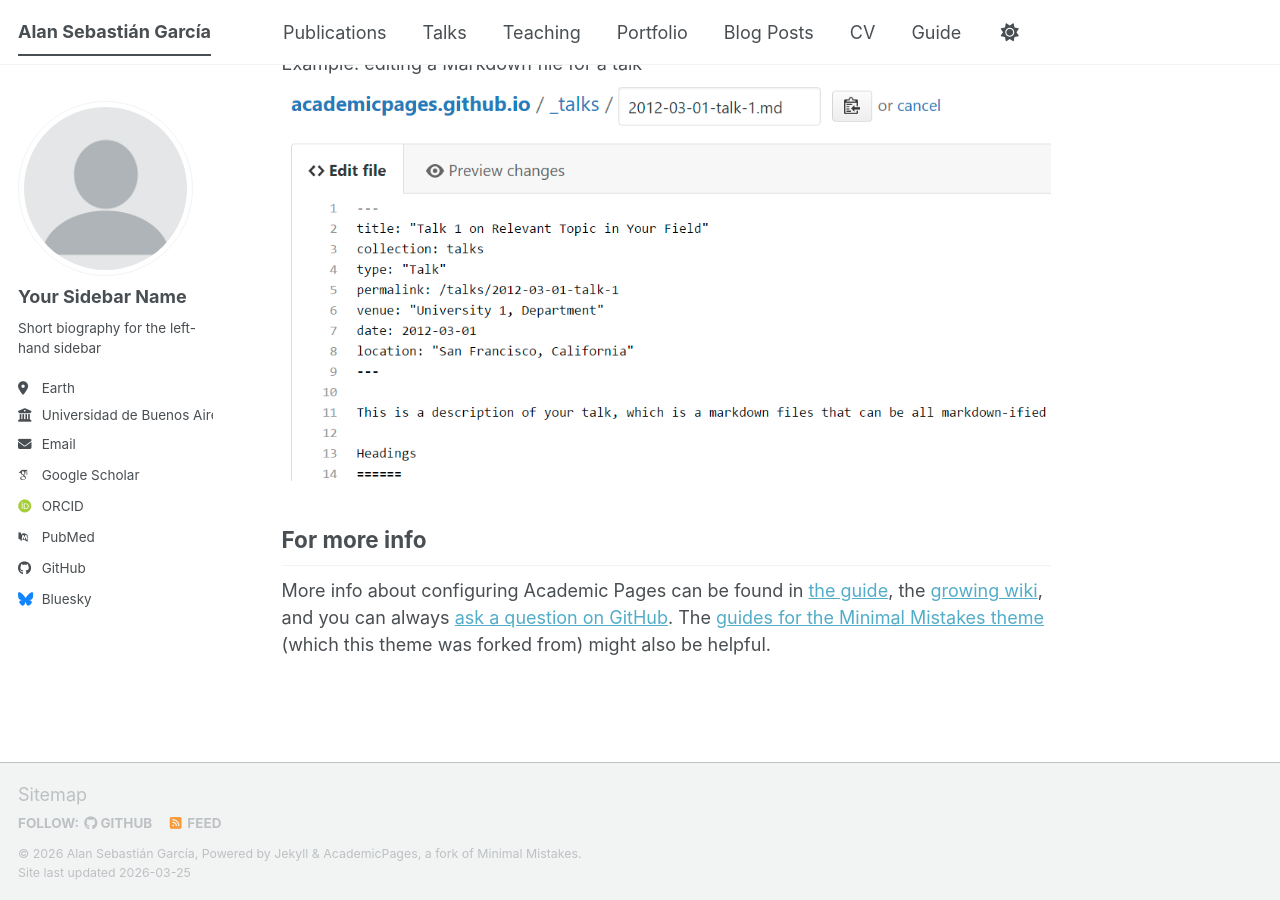
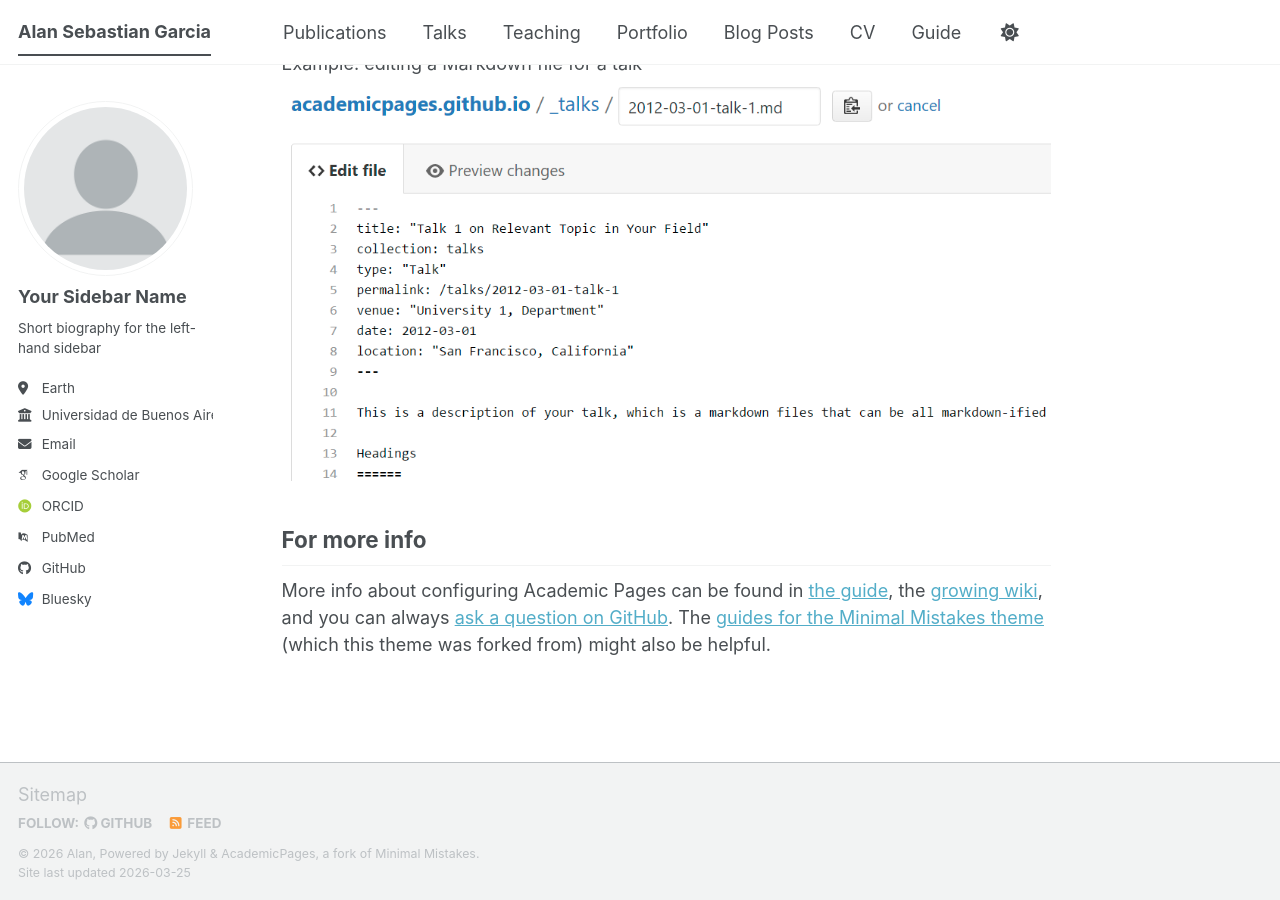
Before and after one commit to alanseb92/alanseb92, a Jekyll site: the page built from _pages/about.md, in a window 1280 px wide and 900 px high, scrolled down 2720 px. Built offline with Jekyll 4.4.1, drawn with Linux system fonts in a browser that asks for light colours; some web fonts are replaced; a script bundle is joined from its source files by our own code; library files that are not in the unit come from our copies.

Commit message:
Update _config.yml

```diff
--- a/_config.yml
+++ b/_config.yml
@@ -9,9 +9,9 @@
 # Basic Site Settings
 locale                   : "en-US"
 site_theme               : "default" # The available themes options are "default", "air", "sunrise", "mint", "dirt" and "contrast"
-title                    : "Alan Sebastián García"
+title                    : "Alan Sebastian Garcia"
 title_separator          : "-"
-name                     : &name "Alan Sebastián García"
+name                     : &name "Alan"
 description              : &description "academic portfolio"   # Update this with a general description of your site, this is the default if not overridden by a page
 url                      : https://alanseb92.github.io # The base hostname & protocol for your site e.g. "https://[your GitHub username].github.io",
                                                            # or if you already have some other page hosted on Github then use "https://[your GitHub username].github.io/[Your Repo Name]"
```
